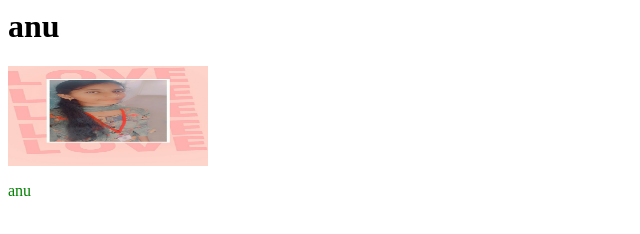
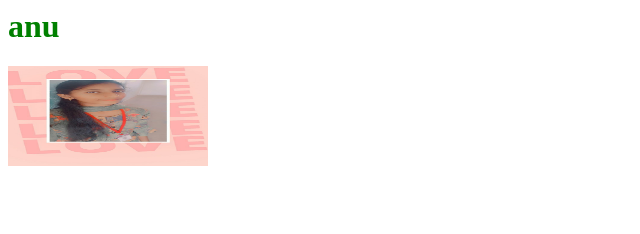
Before and after one commit to AnuMalar/DISCUSSION05, a plain HTML site: page index.html in a window 1280 px wide. Shown: the full height of the page, 0-640 px from the left. Drawn offline with Linux system fonts and the light colour scheme.

Commit message:
Update index.html

```diff
--- a/index.html
+++ b/index.html
@@ -1,5 +1,5 @@
 <html>
-    <h1>anu</h1>
+    <h1 style="color:green;">anu</h1>
     <img src ="anu.jpg" width="200" height="100">
-    <p style="color:green;">anu</p>
+
 </html>
```
